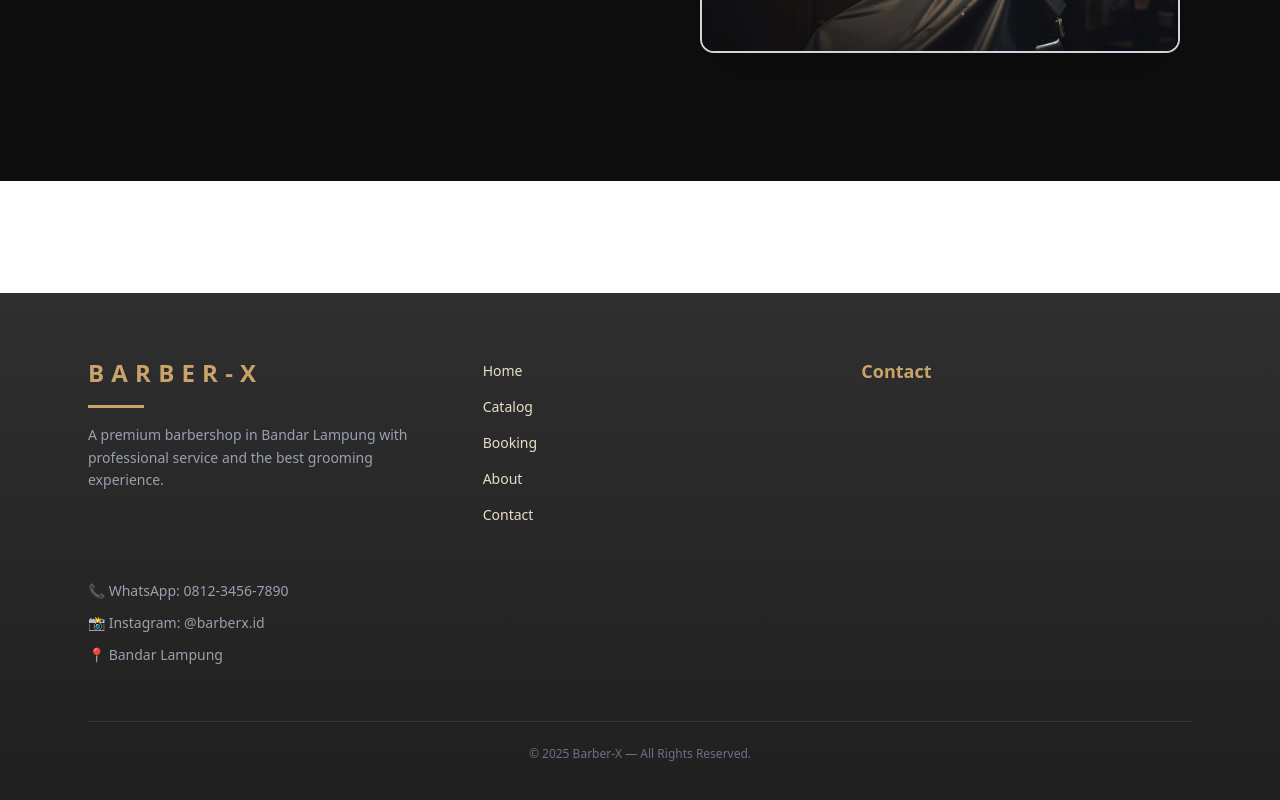
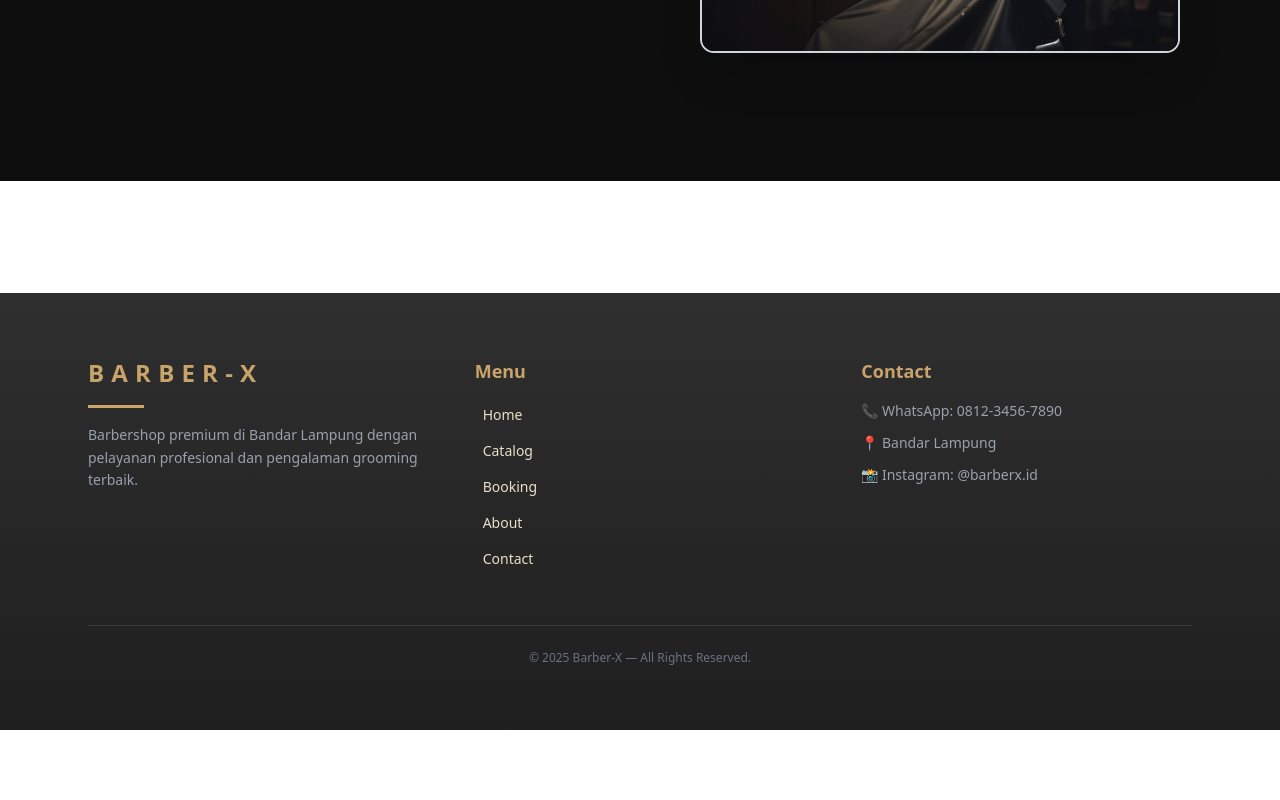
Before and after one commit to NaswaNovellia-23312014/Barber-x, a Next.js app in the folder web/: page / in a window 1280 px wide. Shown: the part 1181-1981 px from the top of the page. After the commit the page ends 1911 px from the top, so only its background shows below. Built offline with nearby package versions, Linux system fonts and the light colour scheme.

Commit message:
fiks rapikan kode bagian footer

```diff
--- a/web/src/components/footer/Footer.tsx
+++ b/web/src/components/footer/Footer.tsx
@@ -3,7 +3,9 @@ import Link from "next/link";
 export default function Footer() {
   return (
     <footer className="w-full bg-gradient-to-b from-[#2F2F2F] to-[#1F1F1F] text-[#E8DFC8] py-16 mt-28">
+
       <div className="max-w-6xl mx-auto px-6 grid grid-cols-1 md:grid-cols-3 gap-14">
+
         {/* BRAND */}
         <div>
           <h2 className="text-2xl font-bold tracking-[0.3em] text-[#C8A36A]">
@@ -13,13 +15,18 @@ export default function Footer() {
           <div className="w-14 h-[3px] bg-[#C8A36A] my-4"></div>
 
           <p className="text-sm text-gray-400 leading-relaxed">
-            A premium barbershop in Bandar Lampung with professional service and
-            the best grooming experience.
+            Barbershop premium di Bandar Lampung dengan pelayanan profesional
+            dan pengalaman grooming terbaik.
           </p>
         </div>
 
         {/* MENU */}
-        <ul className="flex flex-col gap-3 text-sm">
+        <div>
+          <h3 className="font-semibold text-lg mb-4 text-[#C8A36A]">
+            Menu
+          </h3>
+
+          <ul className="flex flex-col gap-3 text-sm">
             {[
               { name: "Home", href: "#home" },
               { name: "Catalog", href: "#services" },
@@ -38,16 +45,19 @@ export default function Footer() {
               </li>
             ))}
           </ul>
+        </div>
 
         {/* CONTACT */}
         <div>
-          <h3 className="font-semibold text-lg mb-4 text-[#C8A36A]">Contact</h3>
-        </div>
+          <h3 className="font-semibold text-lg mb-4 text-[#C8A36A]">
+            Contact
+          </h3>
 
-        <div className="space-y-3 text-sm text-gray-400">
-          <p>📞 WhatsApp: 0812-3456-7890</p>
-          <p>📸 Instagram: @barberx.id</p>
-          <p>📍 Bandar Lampung</p>
+          <div className="space-y-3 text-sm text-gray-400">
+            <p>📞 WhatsApp: 0812-3456-7890</p>
+            <p>📍 Bandar Lampung</p>
+            <p>📸 Instagram: @barberx.id</p>
+          </div>
         </div>
       </div>
 
```
